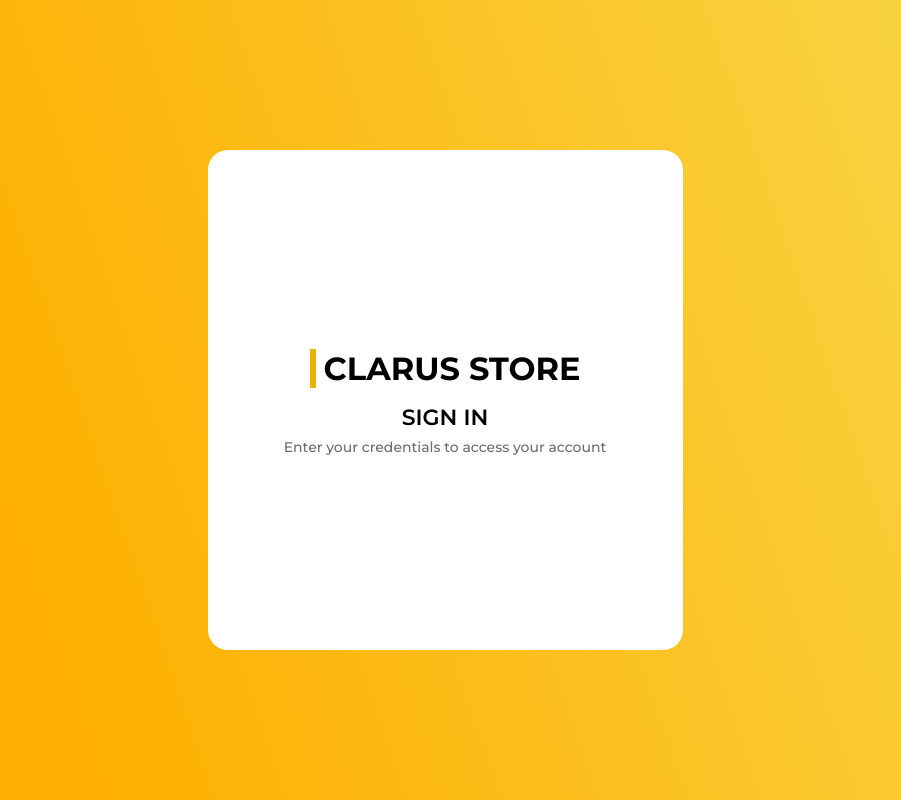
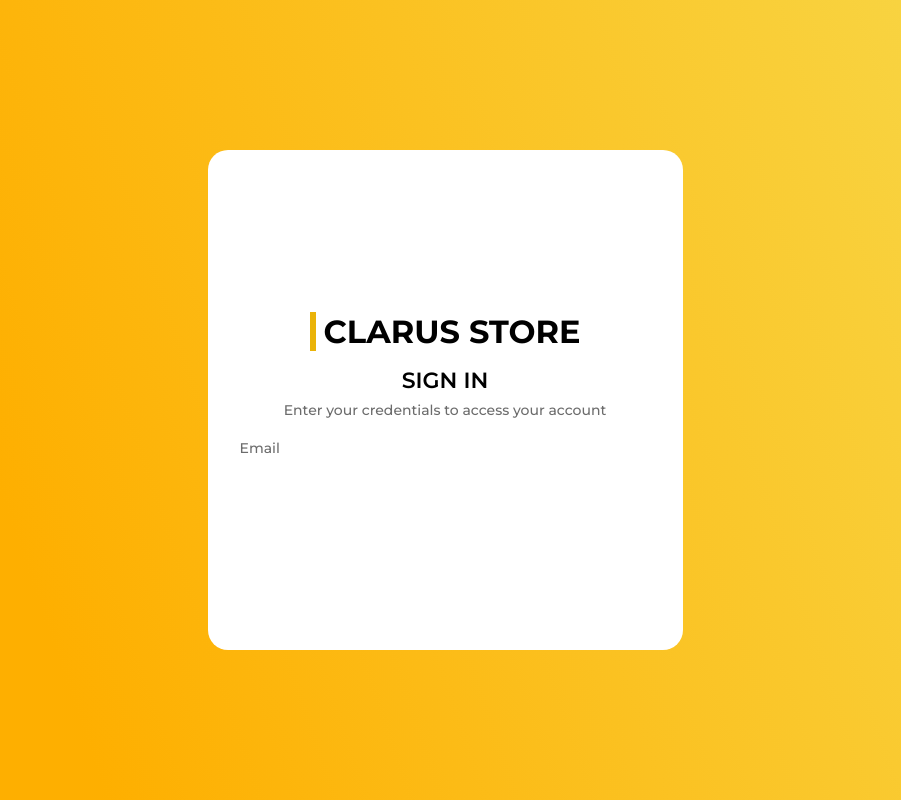
Before and after one commit to OzkanDeniz/clarus_store, a React (Create React App) app: page / in a window 1280 px wide. Shown: the whole page, without its empty margins (195-1096 px from the left). Built offline with nearby package versions, Linux system fonts and the light colour scheme.

Commit message:
label and input

```diff
--- a/src/pages/Login.jsx
+++ b/src/pages/Login.jsx
@@ -14,6 +14,12 @@ const Login = () => {
           <h3 className="font-montserrat font-[600] text-[22px]">SIGN IN</h3>
           <p className="font-montserrat text-labelColor text-label mt-1">Enter your credentials to access your account</p>
         </div>
+        <form className="flex flex-col text-left p-3 gap-5">
+          <div className="flex flex-col gap-2">
+            <label className="font-montserrat text-label text-labelColor hover:after:content-['admin@aa.com'] hover:after:text-black hover:after:pl-3 hover:after:underline hover:cursor-pointer" htmlFor="email">Email</label>
+            <input type="email" />
+          </div>
+        </form>
       </div>
     </div>
   );
```
